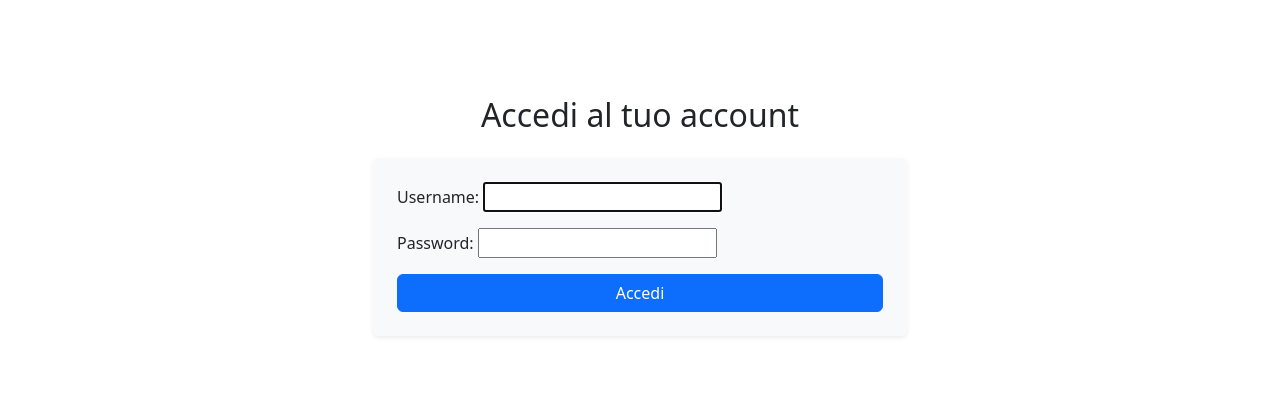
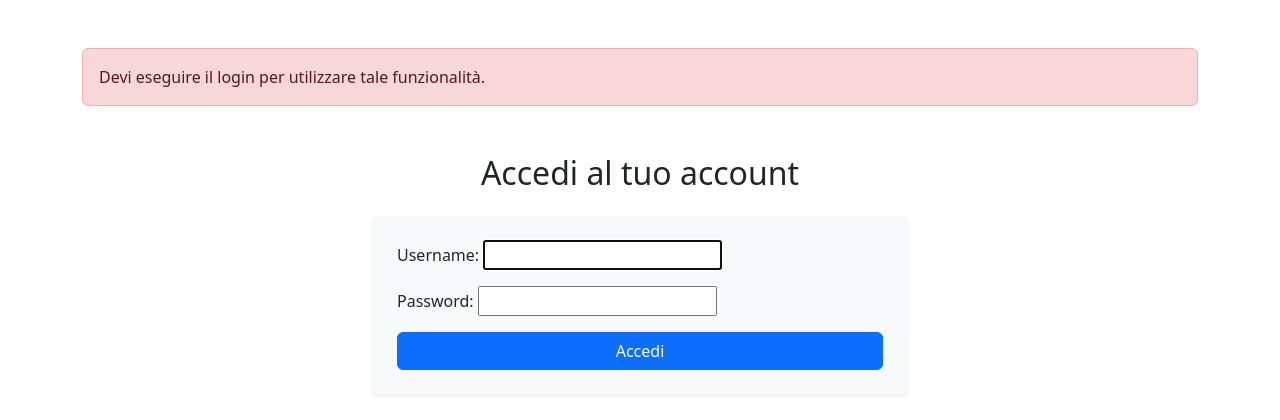
Before and after one commit to karim1655/Web_DB_Project, a Django app: page /login/?auth=notok&next=/passwordchange/1 in a window 1280 px wide. Shown: the part 56-476 px from the top of the page. Run offline with Django 5.2, Linux system fonts and the light colour scheme.

Commit message:
Added auth=notok in LOGIN_URL

```diff
--- a/web_app/templates/registration/login.html
+++ b/web_app/templates/registration/login.html
@@ -3,6 +3,13 @@
 {% block title %}Accedi - Web Database{% endblock %}
 
 {% block content %}
+
+{% if 'notok' in request.GET.auth %}
+    <div class="alert alert-danger" role="alert">
+        Devi eseguire il login per utilizzare tale funzionalità.
+    </div>
+{% endif %}
+
 <div class="container my-5">
     <h2 class="text-center mb-4">Accedi al tuo account</h2>
 
--- a/web_app/templates/web_app/course_detail.html
+++ b/web_app/templates/web_app/course_detail.html
@@ -42,7 +42,7 @@
             </a>
             {% endif %}
         {% else %}
-            <h4> Esegui il <a href="{% url 'login' %}">login</a> per segnare le tue presenze</h4>
+            <h4> Esegui il <a href="{% url 'login' %}">login</a> per segnare le tue presenze e per caricare file relativi al corso.</h4>
         {% endif %}
 
     </div>
@@ -103,6 +103,7 @@
         </ul>
     </div>
 
+    {% if user.is_authenticated %}
     <!-- Caricamento file -->
     <div class="col-md-6">
         <div class="card shadow-sm">
@@ -148,6 +149,7 @@
         </div>
     </div>
 </div>
+    {% endif %}
 
 
 
--- a/web_db_project/settings.py
+++ b/web_db_project/settings.py
@@ -34,7 +34,7 @@ AUTH_USER_MODEL = 'web_app.CustomUser'
 
 # Login redirect
 LOGIN_REDIRECT_URL = 'home'
-LOGIN_URL = 'login'
+LOGIN_URL = '/login/?auth=notok'
 
 
 # Application definition
```
Also changed, not shown: db.sqlite3.
